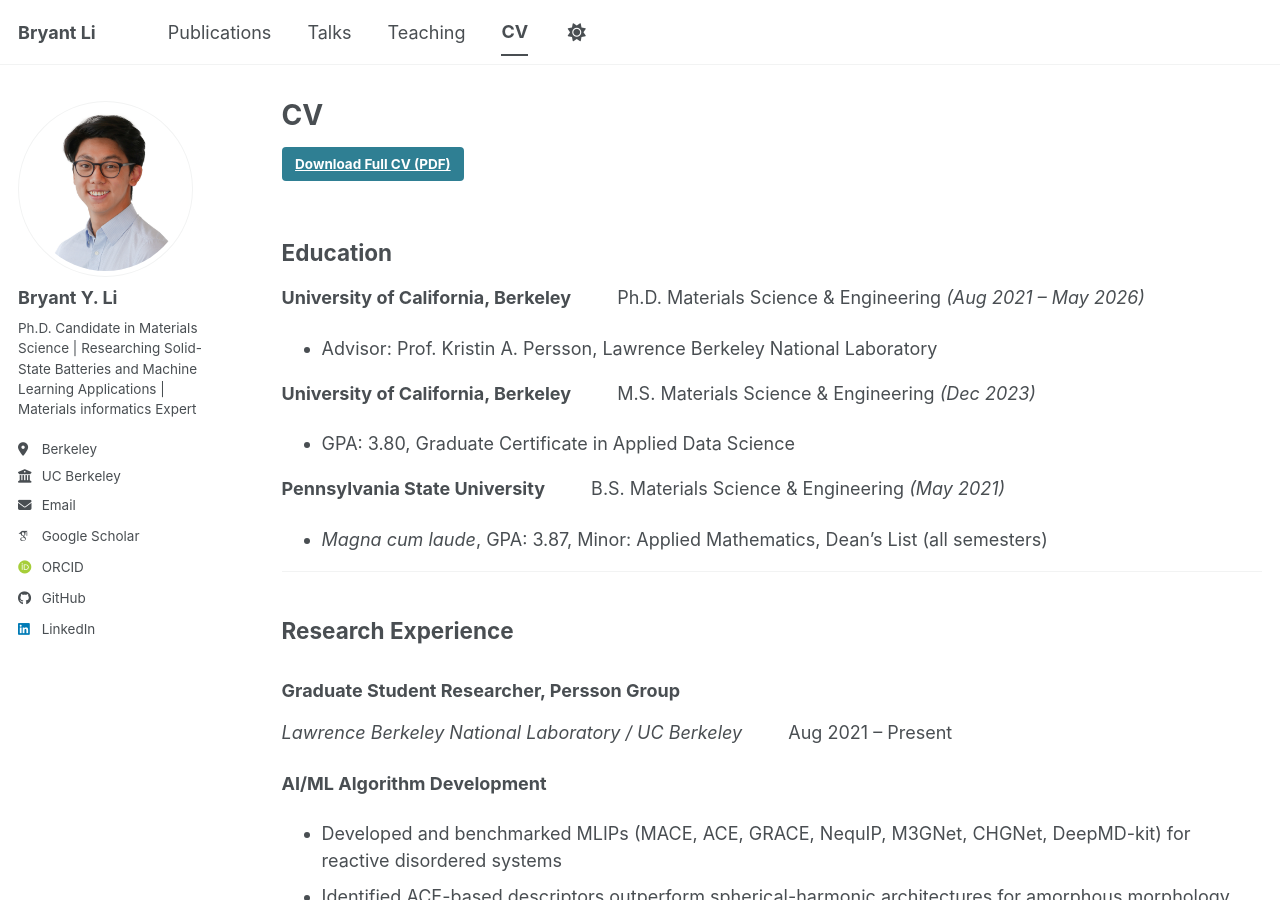
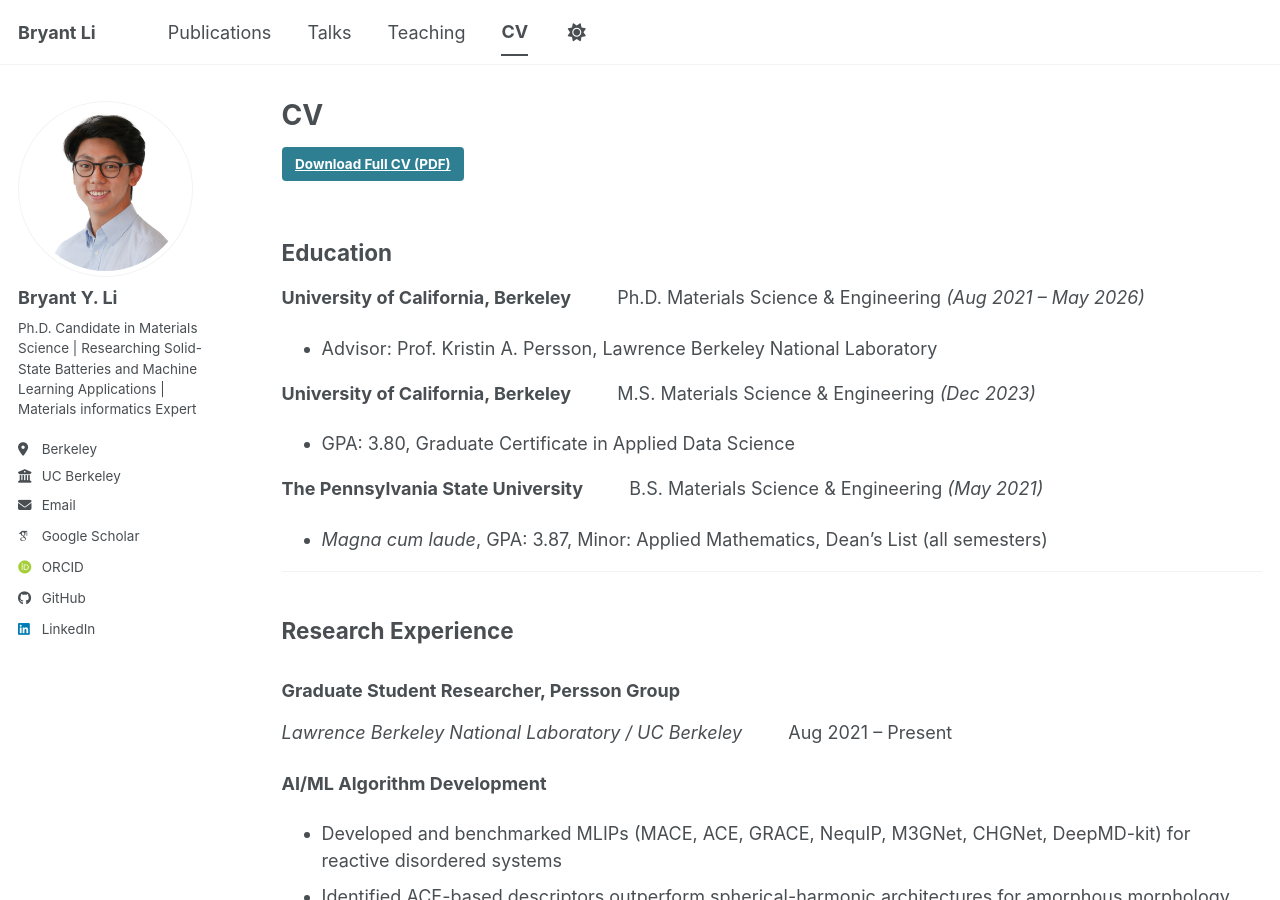
Before and after one commit to BryantLi-BLI/BryantLi-BLI.github.io, a Jekyll site: the page built from _pages/cv.md, in a window 1280 px wide and 900 px high. Built offline with Jekyll 4.4.1, drawn with Linux system fonts in a browser that asks for light colours; some web fonts are replaced; a script bundle is joined from its source files by our own code; library files that are not in the unit come from our copies; some of the changed text lies outside the part shown.

Commit message:
Update PSU name to include 'The' and update CV PDF

```diff
--- a/_pages/cv.md
+++ b/_pages/cv.md
@@ -19,7 +19,7 @@ redirect_from:
 **University of California, Berkeley** &emsp;&emsp; M.S. Materials Science & Engineering *(Dec 2023)*
 - GPA: 3.80, Graduate Certificate in Applied Data Science
 
-**Pennsylvania State University** &emsp;&emsp; B.S. Materials Science & Engineering *(May 2021)*
+**The Pennsylvania State University** &emsp;&emsp; B.S. Materials Science & Engineering *(May 2021)*
 - *Magna cum laude*, GPA: 3.87, Minor: Applied Mathematics, Dean's List (all semesters)
 
 ---
@@ -60,7 +60,7 @@ redirect_from:
 ---
 
 ### Undergraduate Research Assistant, Dabo Group
-*Pennsylvania State University* &emsp;&emsp; Sept 2018 – May 2021
+*The Pennsylvania State University* &emsp;&emsp; Sept 2018 – May 2021
 
 - Executed 1000+ DFT calculations (Quantum ESPRESSO) to model surface adsorption and charge transfer kinetics for Pt–Pd nanoparticle electrocatalysts (DOE-funded)
 - Developed cluster basis sets with ICET for cluster expansion; performed Monte Carlo simulations to predict surface morphology
```
Also changed, not shown: _teaching/2020-08-01-math-tutor.md (+1 -1 lines), _teaching/2020-08-02-ta-materials-lab.md (+1 -1 lines), 1 other file.
